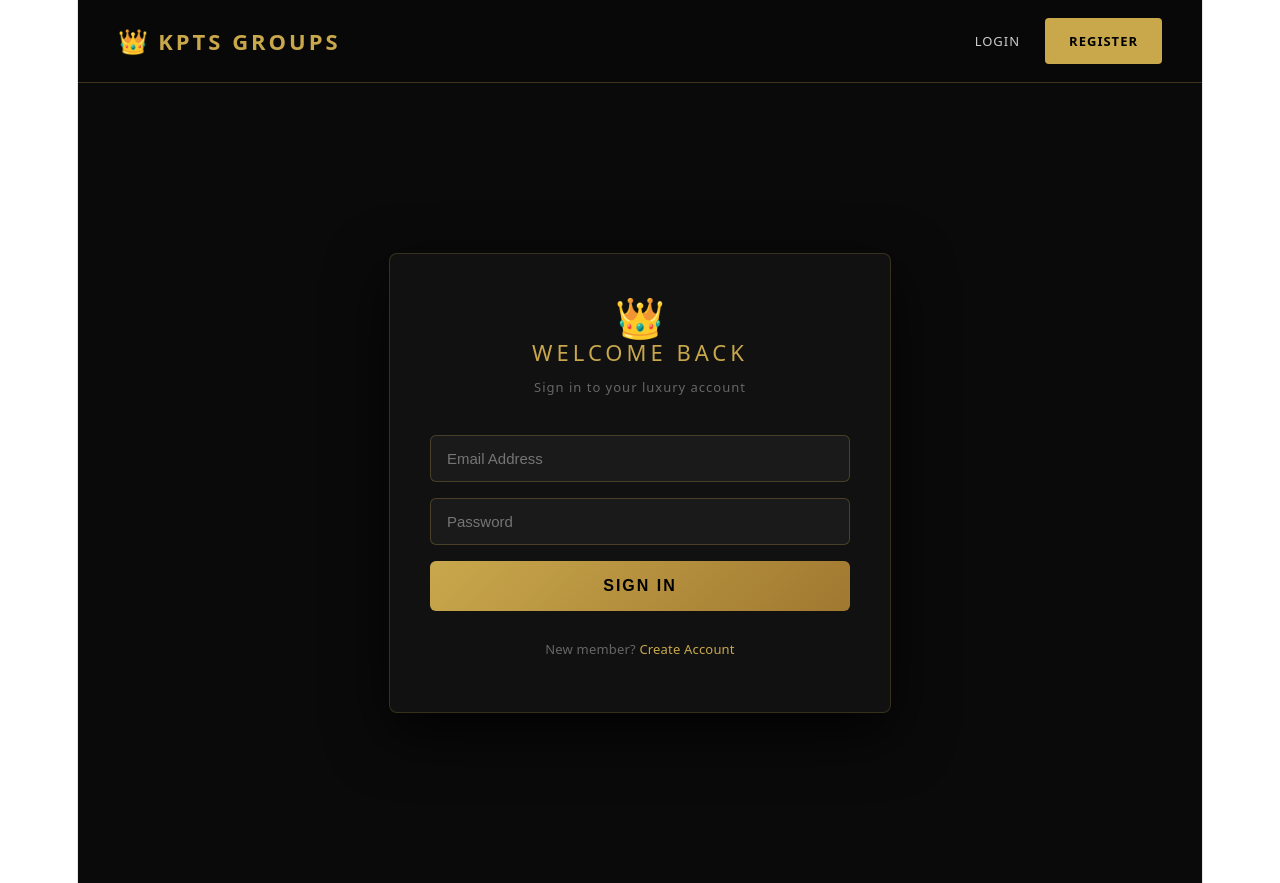
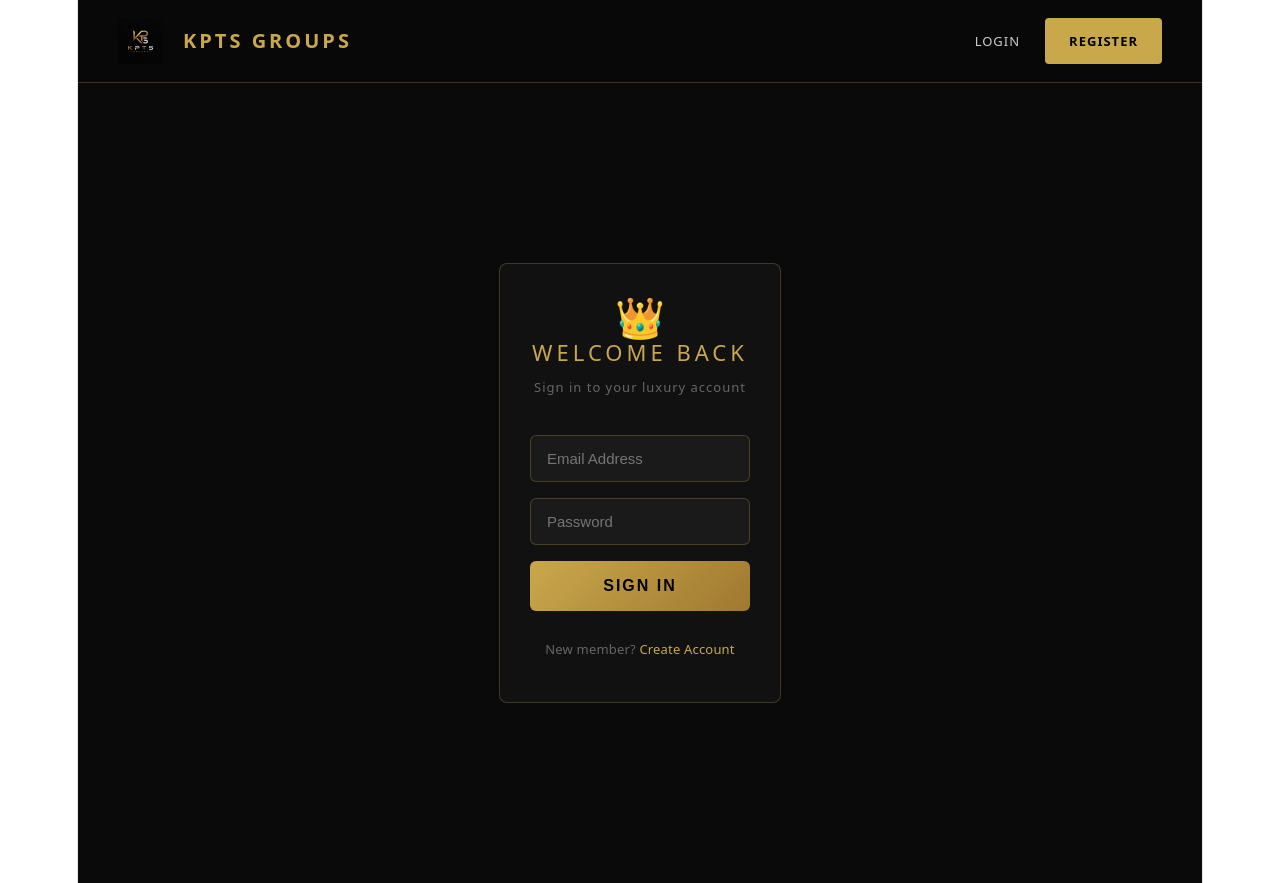
Before and after one commit to shanmugiahpandi24-ops/kpts-frontend, a React (Vite) app: page /login in a window 1280 px wide. Built offline with nearby package versions, Linux system fonts and the light colour scheme.

Commit message:
logo and animations

```diff
--- a/src/App.jsx
+++ b/src/App.jsx
@@ -97,8 +97,7 @@ function Footer() {
         <div style={{display:'flex',justifyContent:'space-between',flexWrap:'wrap',gap:'40px',marginBottom:'40px'}}>
           <div>
             <div style={{display:'flex',alignItems:'center',gap:'10px',marginBottom:'15px'}}>
-              <span style={{fontSize:'22px'}}>👑</span>
-              <span style={{color:gold,fontSize:'20px',fontWeight:'bold',letterSpacing:'3px'}}>KPTS GROUPS</span>
+              <img src="/logo.png.jpeg" alt="KPTS Groups" style={{height:'50px',objectFit:'contain'}}/>
             </div>
             <p style={{color:'#555',fontSize:'13px',lineHeight:'1.8',maxWidth:'280px'}}>Exclusive luxury villa specialists across Tamil Nadu. Your dream home, curated with care.</p>
           </div>
@@ -145,8 +144,7 @@ function Navbar({ user, setUser }) {
   return (
     <nav style={{background:darkNav,padding:'18px 40px',display:'flex',justifyContent:'space-between',alignItems:'center',borderBottom:`1px solid ${gold}44`,position:'sticky',top:0,zIndex:100}}>
       <Link to="/" style={{display:'flex',alignItems:'center',gap:'10px',textDecoration:'none'}}>
-        <span style={{fontSize:'24px'}}>👑</span>
-        <span style={{color:gold,fontSize:'22px',fontWeight:'bold',letterSpacing:'3px'}}>KPTS GROUPS</span>
+        <img src="/logo.png.jpeg" alt="KPTS Groups" style={{height:'45px',objectFit:'contain'}}/><span style={{color:gold,fontSize:'20px',fontWeight:'bold',letterSpacing:'3px',marginLeft:'10px'}}>KPTS GROUPS</span>
       </Link>
       <div style={{display:'flex',gap:'25px',alignItems:'center'}}>
         {user ? (
@@ -188,7 +186,7 @@ function Login({ setUser }) {
   }
   return (
     <div style={{minHeight:'100vh',background:dark,display:'flex',alignItems:'center',justifyContent:'center'}}>
-      <div style={{background:darkCard,padding:'50px 40px',borderRadius:'8px',border:`1px solid ${gold}33`,width:'100%',maxWidth:'420px',boxShadow:'0 20px 60px rgba(0,0,0,0.8)'}}>
+      <div style={{background:darkCard,padding:'40px 30px',borderRadius:'8px',border:`1px solid ${gold}44`,width:'220px',cursor:'pointer',transition:'all 0.3s ease',transform:'translateY(0px)'}} onMouseEnter={e=>{e.currentTarget.style.transform='translateY(-10px)';e.currentTarget.style.border=`1px solid ${gold}`;e.currentTarget.style.boxShadow=`0 20px 40px rgba(201,168,76,0.2)`}} onMouseLeave={e=>{e.currentTarget.style.transform='translateY(0px)';e.currentTarget.style.border=`1px solid ${gold}44`;e.currentTarget.style.boxShadow='none'}}>
         <div style={{textAlign:'center',marginBottom:'35px'}}>
           <div style={{fontSize:'40px',marginBottom:'10px'}}>👑</div>
           <h2 style={{color:gold,letterSpacing:'4px',margin:0,fontSize:'22px'}}>WELCOME BACK</h2>
@@ -388,7 +386,7 @@ function Properties() {
         <div style={{display:'grid',gridTemplateColumns:'repeat(auto-fill,minmax(340px,1fr))',gap:'30px',maxWidth:'1200px',margin:'0 auto'}}>
           {filtered.map(p => (
             <Link key={p.id} to={`/property/${p.id}`} style={{textDecoration:'none'}}>
-              <div style={{borderRadius:'8px',overflow:'hidden',border:`1px solid ${gold}22`,background:darkCard,cursor:'pointer'}}>
+              <div style={{borderRadius:'8px',overflow:'hidden',border:`1px solid ${gold}22`,background:darkCard,cursor:'pointer',transition:'all 0.3s ease'}} onMouseEnter={e=>{e.currentTarget.style.transform='translateY(-8px)';e.currentTarget.style.boxShadow=`0 20px 40px rgba(201,168,76,0.15)`;e.currentTarget.style.border=`1px solid ${gold}88`}} onMouseLeave={e=>{e.currentTarget.style.transform='translateY(0px)';e.currentTarget.style.boxShadow='none';e.currentTarget.style.border=`1px solid ${gold}22`}}>
                 <div style={{position:'relative'}}>
                   <img src={p.img} alt={p.title} style={{width:'100%',height:'220px',objectFit:'cover'}}/>
                   <span style={{position:'absolute',top:'15px',right:'15px',background:p.type==='Sale'?gold:'#1a1a2e',color:p.type==='Sale'?'#000':'white',padding:'5px 14px',borderRadius:'3px',fontSize:'11px',letterSpacing:'2px',fontWeight:'bold'}}>{p.type}</span>
```
Also changed, not shown: public/logo.png.jpeg (added).
